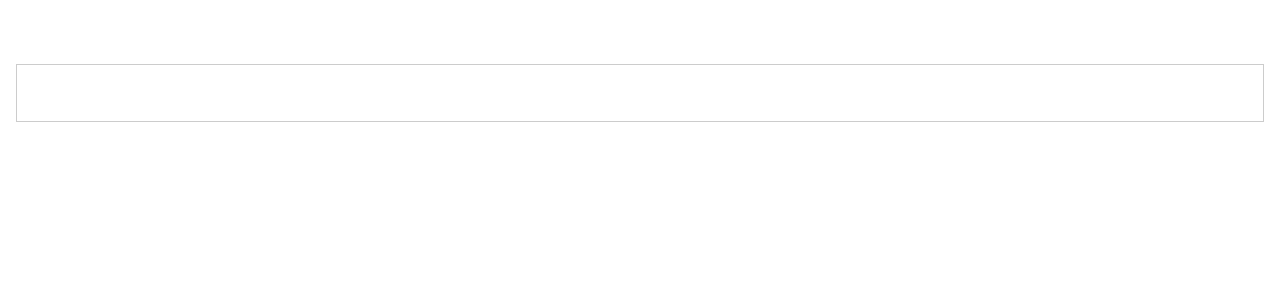
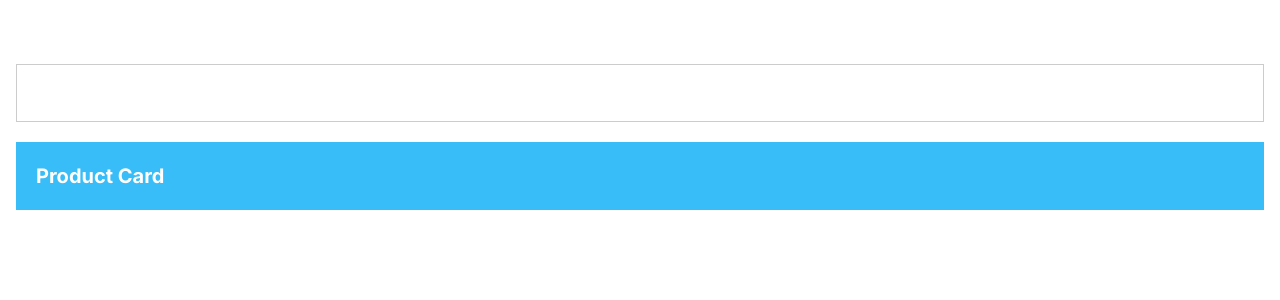
Before and after one commit to RiFactor/next-app, a Next.js app: page / in a window 1280 px wide. Shown: the top 300 px of the page. Built offline with nearby package versions, Linux system fonts and the light colour scheme.

Commit message:
tailwind css

```diff
--- a/app/components/ProductCard/ProductCard.tsx
+++ b/app/components/ProductCard/ProductCard.tsx
@@ -4,9 +4,14 @@ import styles from "./ProductCard.module.css";
 
 const ProductCard = () => {
   return (
-    <div className={styles.card}>
-      <Button />
-    </div>
+    <>
+      <div className={styles.card}>
+        <Button />
+      </div>
+      <div className="p-5 my-5 hover:bg-sky-500 bg-sky-400 cursor-pointer text-white text-xl font-bold">
+        Product Card
+      </div>
+    </>
   );
 };
 
--- a/app/page.tsx
+++ b/app/page.tsx
@@ -1,6 +1,8 @@
 import Image from "next/image";
 import Link from "next/link";
 import ProductCard from "./components/ProductCard/ProductCard";
+
+// ToDo Extension to organise imports and organise tw utility classes?
 
 export default function Home() {
   return (
```
